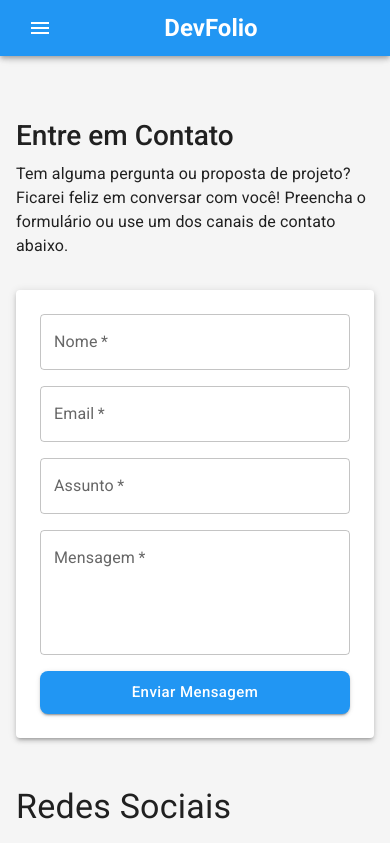
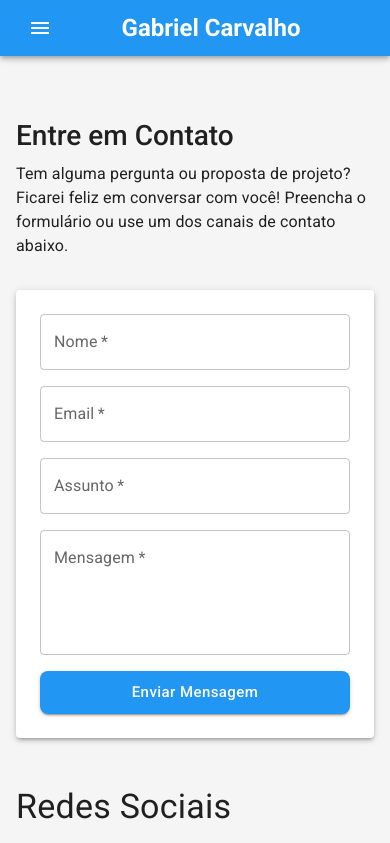
Before and after one commit to Gabrielrc11/devfolio, a React (Vite) app: page /contato in a window 390 px wide. Shown: the top 843 px of the page. Built offline with nearby package versions, Linux system fonts and the light colour scheme.

Commit message:
fix: navbar mobile adapt

```diff
--- a/src/components/Navbar.jsx
+++ b/src/components/Navbar.jsx
@@ -107,7 +107,7 @@ const Navbar = () => {
             }}
             onClick={() => navigate('/')}
           >
-            DevFolio
+            Gabriel Carvalho
           </Typography>
 
           <Box sx={{ flexGrow: 1, display: { xs: 'none', md: 'flex' }, justifyContent: 'flex-end' }}>
```
